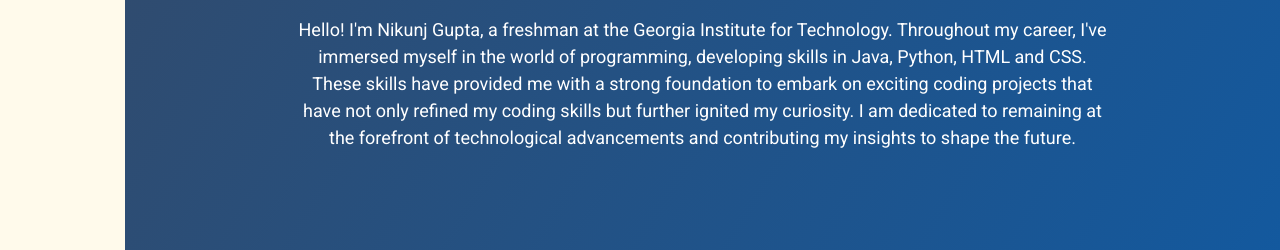
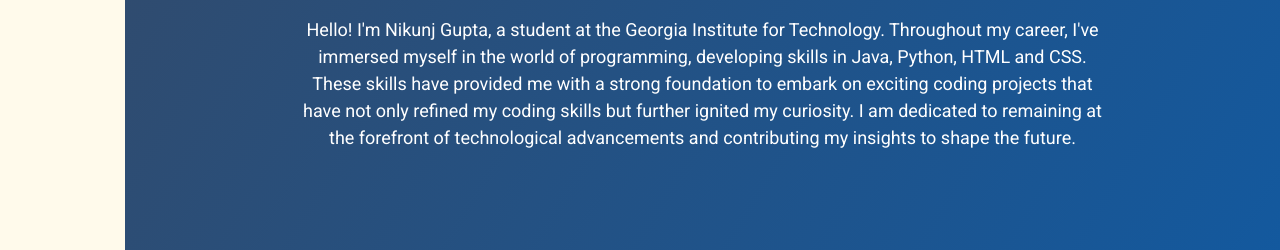
Before and after one commit to nikunjgupta1/nikunjgupta1.github.io, a plain HTML site: page index.html in a window 1280 px wide. Shown: the part 379-629 px from the top of the page. Drawn offline with nearby package versions, Linux system fonts and the light colour scheme.

Commit message:
Update index.html

```diff
--- a/index.html
+++ b/index.html
@@ -206,7 +206,7 @@
             </div>
             <div class="section-content">
                 <hr>
-                <p>Hello! I'm Nikunj Gupta, a freshman at the Georgia Institute for Technology. Throughout my career, I've immersed myself in the world of programming, developing skills in Java, Python, HTML and CSS. These skills have provided me with a strong foundation to embark on exciting coding projects that have not only refined my coding skills but further ignited my curiosity. I am dedicated to remaining at the forefront of technological advancements and contributing my insights to shape the future.
+                <p>Hello! I'm Nikunj Gupta, a student at the Georgia Institute for Technology. Throughout my career, I've immersed myself in the world of programming, developing skills in Java, Python, HTML and CSS. These skills have provided me with a strong foundation to embark on exciting coding projects that have not only refined my coding skills but further ignited my curiosity. I am dedicated to remaining at the forefront of technological advancements and contributing my insights to shape the future.
                 </p>
             </div>
         </div>
```
